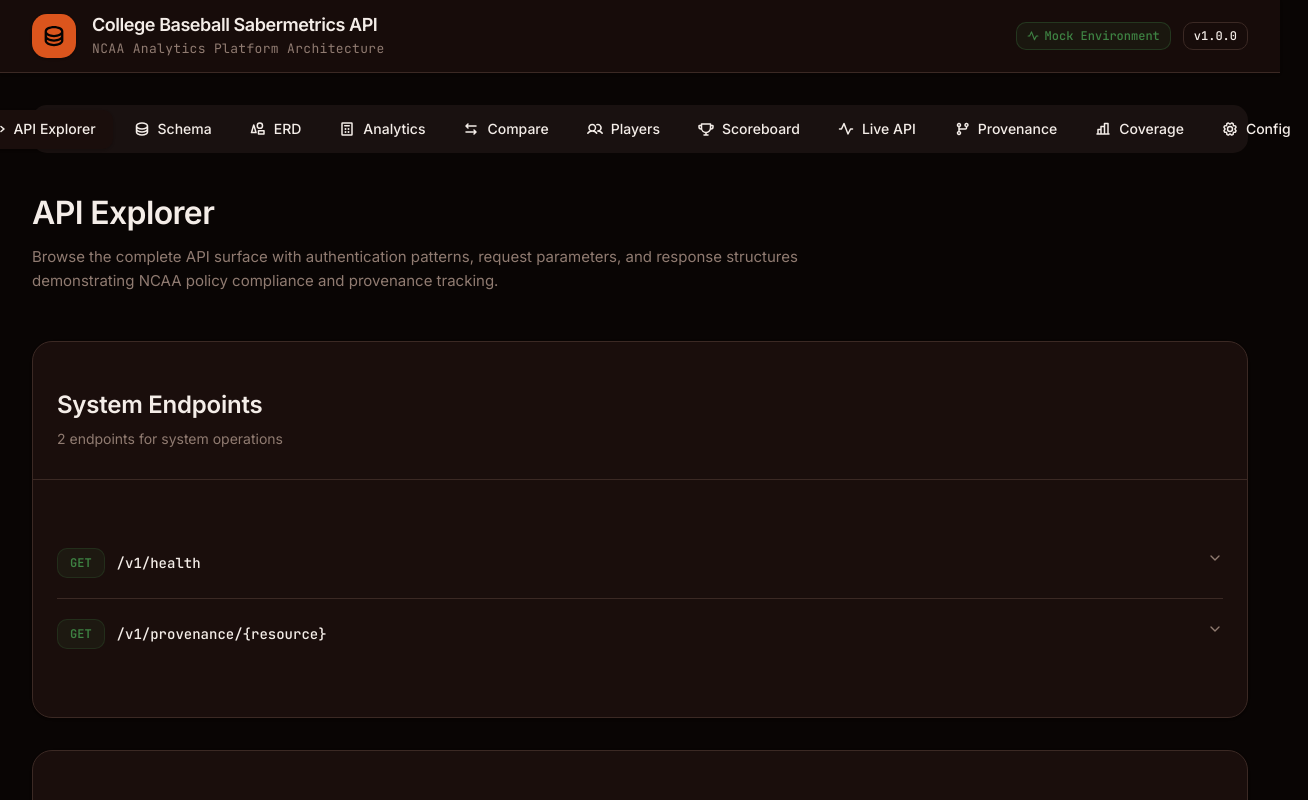
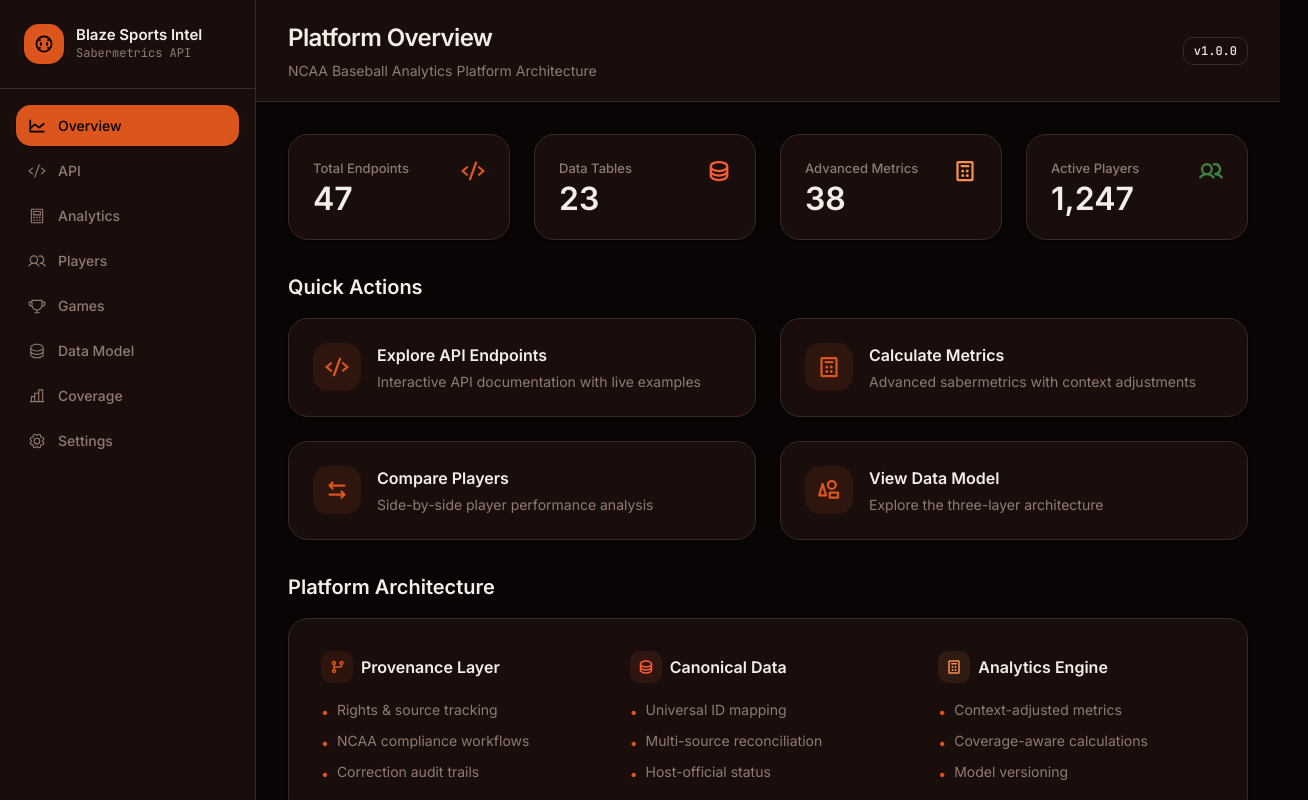
Before and after one commit to ahump20/college-baseball-sabermetrics-API, a React (Vite) app: page / in a window 1280 px wide. Shown: the top 800 px of the page, 1308 px wide, since content can reach past the window. Built offline with nearby package versions, Linux system fonts and the light colour scheme.

Commit message:
Generated by Spark: can you create a better consolidated and more intuitively laid out UI/UX than currently exists? or is this the only design format style you possess

```diff
--- a/src/App.tsx
+++ b/src/App.tsx
@@ -1,7 +1,9 @@
 import { useState } from 'react';
-import { Tabs, TabsContent, TabsList, TabsTrigger } from '@/components/ui/tabs';
+import { Card } from '@/components/ui/card';
 import { Badge } from '@/components/ui/badge';
-import { Code, Database, Calculator, GitBranch, ChartBar, Pulse, Shapes, ArrowsLeftRight, Users, Trophy, Gear } from '@phosphor-icons/react';
+import { Button } from '@/components/ui/button';
+import { Separator } from '@/components/ui/separator';
+import { Database, ChartBar, Users, Trophy, Pulse, Code, Calculator, Shapes, GitBranch, ArrowsLeftRight, ChartLine, Baseball, Gear } from '@phosphor-icons/react';
 import { APIExplorer } from '@/components/APIExplorer';
 import { SchemaViewer } from '@/components/SchemaViewer';
 import { MetricsCalculator } from '@/components/MetricsCalculator';
@@ -15,197 +17,317 @@
 import { KVNamespaceManager } from '@/components/KVNamespaceManager';
 import { APISecretsManager } from '@/components/APISecretsManager';
 
+type ViewType = 'dashboard' | 'api' | 'schema' | 'erd' | 'analytics' | 'comparison' | 'players' | 'games' | 'live' | 'provenance' | 'coverage' | 'config';
+
 function App() {
-  const [activeTab, setActiveTab] = useState('api');
+  const [currentView, setCurrentView] = useState<ViewType>('dashboard');
+
+  const navItems = [
+    { id: 'dashboard' as ViewType, label: 'Overview', icon: ChartLine },
+    { id: 'api' as ViewType, label: 'API', icon: Code },
+    { id: 'analytics' as ViewType, label: 'Analytics', icon: Calculator },
+    { id: 'players' as ViewType, label: 'Players', icon: Users },
+    { id: 'games' as ViewType, label: 'Games', icon: Trophy },
+    { id: 'schema' as ViewType, label: 'Data Model', icon: Database },
+    { id: 'coverage' as ViewType, label: 'Coverage', icon: ChartBar },
+    { id: 'config' as ViewType, label: 'Settings', icon: Gear },
+  ];
+
+  const quickActions = [
+    { label: 'Explore API Endpoints', view: 'api' as ViewType, icon: Code, description: 'Interactive API documentation with live examples' },
+    { label: 'Calculate Metrics', view: 'analytics' as ViewType, icon: Calculator, description: 'Advanced sabermetrics with context adjustments' },
+    { label: 'Compare Players', view: 'players' as ViewType, icon: ArrowsLeftRight, description: 'Side-by-side player performance analysis' },
+    { label: 'View Data Model', view: 'schema' as ViewType, icon: Shapes, description: 'Explore the three-layer architecture' },
+  ];
+
+  const platformStats = [
+    { label: 'Total Endpoints', value: '47', icon: Code, color: 'text-primary' },
+    { label: 'Data Tables', value: '23', icon: Database, color: 'text-accent' },
+    { label: 'Advanced Metrics', value: '38', icon: Calculator, color: 'text-secondary' },
+    { label: 'Active Players', value: '1,247', icon: Users, color: 'text-success' },
+  ];
 
   return (
-    <div className="min-h-screen bg-background flex flex-col">
-      <header className="sticky top-0 z-50 w-full border-b border-border bg-card/95 backdrop-blur-sm supports-[backdrop-filter]:bg-card/90 shadow-sm">
-        <div className="container mx-auto px-6 lg:px-8">
-          <div className="flex h-[72px] items-center justify-between gap-6">
-            <div className="flex items-center gap-4 flex-1 min-w-0">
-              <div className="w-11 h-11 rounded-lg bg-primary flex items-center justify-center shadow-sm shrink-0">
-                <Database className="text-primary-foreground" size={24} weight="bold" />
+    <div className="min-h-screen bg-background flex">
+      <aside className="w-64 border-r border-border bg-card flex flex-col shrink-0">
+        <div className="p-6 border-b border-border">
+          <div className="flex items-center gap-3">
+            <div className="w-10 h-10 rounded-lg bg-primary flex items-center justify-center shadow-sm">
+              <Baseball className="text-primary-foreground" size={20} weight="bold" />
             </div>
-              <div className="min-w-0">
-                <h1 className="text-[1.125rem] font-semibold tracking-tight text-foreground leading-tight truncate">
-                  College Baseball Sabermetrics API
+            <div>
+              <h1 className="text-[0.9375rem] font-semibold text-foreground leading-tight">
+                Blaze Sports Intel
               </h1>
-                <p className="text-[0.8125rem] text-muted-foreground font-mono tracking-wide mt-0.5">
-                  NCAA Analytics Platform Architecture
+              <p className="text-[0.75rem] text-muted-foreground font-mono">
+                Sabermetrics API
               </p>
             </div>
           </div>
-            <div className="flex items-center gap-3 shrink-0">
-              <Badge variant="outline" className="font-mono text-[0.75rem] px-2.5 py-1 border-success/30 bg-success/10 text-success gap-1.5">
+        </div>
+
+        <nav className="flex-1 p-4 space-y-1">
+          {navItems.map((item) => {
+            const Icon = item.icon;
+            const isActive = currentView === item.id;
+            return (
+              <button
+                key={item.id}
+                onClick={() => setCurrentView(item.id)}
+                className={`
+                  w-full flex items-center gap-3 px-3 py-2.5 rounded-lg text-[0.875rem] font-medium transition-all
+                  ${isActive
+                    ? 'bg-primary text-primary-foreground shadow-sm'
+                    : 'text-muted-foreground hover:bg-muted hover:text-foreground'
+                  }
+                `}
+              >
+                <Icon size={18} weight={isActive ? 'bold' : 'regular'} />
+                <span>{item.label}</span>
+              </button>
+            );
+          })}
+        </nav>
+
+        <div className="p-4 border-t border-border">
+          <Badge variant="outline" className="w-full justify-center font-mono text-[0.75rem] px-2.5 py-1.5 border-success/30 bg-success/10 text-success gap-1.5">
             <Pulse size={12} weight="bold" />
             Mock Environment
           </Badge>
+        </div>
+      </aside>
+
+      <main className="flex-1 flex flex-col overflow-hidden">
+        <header className="border-b border-border bg-card px-8 py-5">
+          <div className="flex items-center justify-between">
+            <div>
+              <h2 className="text-[1.5rem] font-semibold text-foreground tracking-tight">
+                {currentView === 'dashboard' && 'Platform Overview'}
+                {currentView === 'api' && 'API Explorer'}
+                {currentView === 'analytics' && 'Analytics & Metrics'}
+                {currentView === 'players' && 'Player Performance'}
+                {currentView === 'games' && 'Game Scoreboard'}
+                {currentView === 'schema' && 'Data Model & Architecture'}
+                {currentView === 'coverage' && 'Data Coverage Dashboard'}
+                {currentView === 'config' && 'Configuration & Settings'}
+              </h2>
+              <p className="text-[0.875rem] text-muted-foreground mt-1">
+                {currentView === 'dashboard' && 'NCAA Baseball Analytics Platform Architecture'}
+                {currentView === 'api' && 'Interactive endpoint documentation with live examples'}
+                {currentView === 'analytics' && 'Advanced sabermetrics with context adjustments'}
+                {currentView === 'players' && 'Compare and analyze player statistics'}
+                {currentView === 'games' && 'Live scores and game results'}
+                {currentView === 'schema' && 'Three-layer architecture with provenance tracking'}
+                {currentView === 'coverage' && 'Data availability across divisions and conferences'}
+                {currentView === 'config' && 'KV namespaces and API authentication'}
+              </p>
+            </div>
             <Badge variant="outline" className="font-mono text-[0.75rem] px-2.5 py-1">
               v1.0.0
             </Badge>
           </div>
+        </header>
+
+        <div className="flex-1 overflow-auto p-8">
+          {currentView === 'dashboard' && (
+            <div className="space-y-8 max-w-7xl">
+              <div className="grid grid-cols-4 gap-6">
+                {platformStats.map((stat) => {
+                  const Icon = stat.icon;
+                  return (
+                    <Card key={stat.label} className="p-6">
+                      <div className="flex items-start justify-between">
+                        <div>
+                          <p className="text-[0.8125rem] text-muted-foreground font-medium mb-1">
+                            {stat.label}
+                          </p>
+                          <p className="text-[2rem] font-semibold text-foreground leading-none">
+                            {stat.value}
+                          </p>
+                        </div>
+                        <div className={`${stat.color}`}>
+                          <Icon size={24} weight="bold" />
                         </div>
                       </div>
-      </header>
-
-      <main className="flex-1 container mx-auto px-6 lg:px-8 py-8">
-        <Tabs value={activeTab} onValueChange={setActiveTab} className="w-full space-y-8">
-          <TabsList className="inline-flex h-12 w-auto gap-1 bg-muted/50 p-1 rounded-lg">
-            <TabsTrigger value="api" className="gap-2 px-4 data-[state=active]:bg-card data-[state=active]:shadow-sm rounded-md transition-all">
-              <Code size={18} weight="bold" />
-              <span className="font-medium text-[0.875rem]">API Explorer</span>
-            </TabsTrigger>
-            <TabsTrigger value="schema" className="gap-2 px-4 data-[state=active]:bg-card data-[state=active]:shadow-sm rounded-md transition-all">
-              <Database size={18} weight="bold" />
-              <span className="font-medium text-[0.875rem]">Schema</span>
-            </TabsTrigger>
-            <TabsTrigger value="erd" className="gap-2 px-4 data-[state=active]:bg-card data-[state=active]:shadow-sm rounded-md transition-all">
-              <Shapes size={18} weight="bold" />
-              <span className="font-medium text-[0.875rem]">ERD</span>
-            </TabsTrigger>
-            <TabsTrigger value="metrics" className="gap-2 px-4 data-[state=active]:bg-card data-[state=active]:shadow-sm rounded-md transition-all">
-              <Calculator size={18} weight="bold" />
-              <span className="font-medium text-[0.875rem]">Analytics</span>
-            </TabsTrigger>
-            <TabsTrigger value="comparison" className="gap-2 px-4 data-[state=active]:bg-card data-[state=active]:shadow-sm rounded-md transition-all">
-              <ArrowsLeftRight size={18} weight="bold" />
-              <span className="font-medium text-[0.875rem]">Compare</span>
-            </TabsTrigger>
-            <TabsTrigger value="players" className="gap-2 px-4 data-[state=active]:bg-card data-[state=active]:shadow-sm rounded-md transition-all">
-              <Users size={18} weight="bold" />
-              <span className="font-medium text-[0.875rem]">Players</span>
-            </TabsTrigger>
-            <TabsTrigger value="scoreboard" className="gap-2 px-4 data-[state=active]:bg-card data-[state=active]:shadow-sm rounded-md transition-all">
-              <Trophy size={18} weight="bold" />
-              <span className="font-medium text-[0.875rem]">Scoreboard</span>
-            </TabsTrigger>
-            <TabsTrigger value="live" className="gap-2 px-4 data-[state=active]:bg-card data-[state=active]:shadow-sm rounded-md transition-all">
-              <Pulse size={18} weight="bold" />
-              <span className="font-medium text-[0.875rem]">Live API</span>
-            </TabsTrigger>
-            <TabsTrigger value="provenance" className="gap-2 px-4 data-[state=active]:bg-card data-[state=active]:shadow-sm rounded-md transition-all">
-              <GitBranch size={18} weight="bold" />
-              <span className="font-medium text-[0.875rem]">Provenance</span>
-            </TabsTrigger>
-            <TabsTrigger value="coverage" className="gap-2 px-4 data-[state=active]:bg-card data-[state=active]:shadow-sm rounded-md transition-all">
-              <ChartBar size={18} weight="bold" />
-              <span className="font-medium text-[0.875rem]">Coverage</span>
-            </TabsTrigger>
-            <TabsTrigger value="config" className="gap-2 px-4 data-[state=active]:bg-card data-[state=active]:shadow-sm rounded-md transition-all">
-              <Gear size={18} weight="bold" />
-              <span className="font-medium text-[0.875rem]">Config</span>
-            </TabsTrigger>
-          </TabsList>
+                    </Card>
+                  );
+                })}
+              </div>
 
               <div>
-            <TabsContent value="api" className="mt-0 space-y-6">
-              <APIExplorer />
-            </TabsContent>
+                <h3 className="text-[1.25rem] font-semibold text-foreground mb-4">Quick Actions</h3>
+                <div className="grid grid-cols-2 gap-6">
+                  {quickActions.map((action) => {
+                    const Icon = action.icon;
+                    return (
+                      <Card key={action.label} className="p-6 hover:shadow-lg transition-shadow cursor-pointer" onClick={() => setCurrentView(action.view)}>
+                        <div className="flex items-start gap-4">
+                          <div className="w-12 h-12 rounded-lg bg-primary/10 flex items-center justify-center shrink-0">
+                            <Icon className="text-primary" size={24} weight="bold" />
+                          </div>
+                          <div className="flex-1">
+                            <h4 className="text-[1rem] font-semibold text-foreground mb-1">
+                              {action.label}
+                            </h4>
+                            <p className="text-[0.875rem] text-muted-foreground">
+                              {action.description}
+                            </p>
+                          </div>
+                        </div>
+                      </Card>
+                    );
+                  })}
+                </div>
+              </div>
 
-            <TabsContent value="schema" className="mt-0 space-y-6">
-              <SchemaViewer />
-            </TabsContent>
-
-            <TabsContent value="erd" className="mt-0 space-y-6">
-              <InteractiveERD />
-            </TabsContent>
-
-            <TabsContent value="metrics" className="mt-0 space-y-6">
-              <MetricsCalculator />
-            </TabsContent>
-
-            <TabsContent value="comparison" className="mt-0 space-y-6">
-              <ComparisonTool />
-            </TabsContent>
-
-            <TabsContent value="players" className="mt-0 space-y-6">
-              <PlayerComparison />
-            </TabsContent>
-
-            <TabsContent value="scoreboard" className="mt-0 space-y-6">
-              <Scoreboard />
-            </TabsContent>
-
-            <TabsContent value="live" className="mt-0 space-y-6">
-              <LiveAPISimulator />
-            </TabsContent>
-
-            <TabsContent value="provenance" className="mt-0 space-y-6">
-              <ProvenanceTracker />
-            </TabsContent>
-
-            <TabsContent value="coverage" className="mt-0 space-y-6">
-              <CoverageDashboard />
-            </TabsContent>
-
-            <TabsContent value="config" className="mt-0 space-y-6">
-              <div className="space-y-6">
-                <KVNamespaceManager />
-                <APISecretsManager />
+              <div>
+                <h3 className="text-[1.25rem] font-semibold text-foreground mb-4">Platform Architecture</h3>
+                <Card className="p-8">
+                  <div className="grid grid-cols-3 gap-8">
+                    <div>
+                      <div className="flex items-center gap-2 mb-4">
+                        <div className="w-8 h-8 rounded-md bg-primary/10 flex items-center justify-center">
+                          <GitBranch className="text-primary" size={16} weight="bold" />
                         </div>
-            </TabsContent>
+                        <h4 className="text-[1rem] font-semibold text-foreground">Provenance Layer</h4>
                       </div>
-        </Tabs>
-      </main>
-
-      <footer className="border-t border-border bg-muted/30 mt-auto">
-        <div className="container mx-auto px-6 lg:px-8 py-12">
-          <div className="grid grid-cols-1 md:grid-cols-3 gap-12">
-            <div>
-              <h3 className="font-semibold text-[1rem] mb-4 text-foreground">Architecture Layers</h3>
-              <ul className="space-y-3 text-[0.875rem] text-muted-foreground">
-                <li className="flex items-start gap-2.5">
-                  <span className="text-primary mt-0.5 font-bold">•</span>
-                  <span>Rights & Provenance Tracking</span>
+                      <ul className="space-y-2 text-[0.875rem] text-muted-foreground">
+                        <li className="flex items-start gap-2">
+                          <span className="text-primary mt-0.5">•</span>
+                          <span>Rights & source tracking</span>
                         </li>
-                <li className="flex items-start gap-2.5">
-                  <span className="text-primary mt-0.5 font-bold">•</span>
-                  <span>Canonical ID Mapping</span>
+                        <li className="flex items-start gap-2">
+                          <span className="text-primary mt-0.5">•</span>
+                          <span>NCAA compliance workflows</span>
                         </li>
-                <li className="flex items-start gap-2.5">
-                  <span className="text-primary mt-0.5 font-bold">•</span>
-                  <span>Advanced Sabermetrics</span>
+                        <li className="flex items-start gap-2">
+                          <span className="text-primary mt-0.5">•</span>
+                          <span>Correction audit trails</span>
                         </li>
                       </ul>
                     </div>
+
                     <div>
-              <h3 className="font-semibold text-[1rem] mb-4 text-foreground">NCAA Compliance</h3>
-              <ul className="space-y-3 text-[0.875rem] text-muted-foreground">
-                <li className="flex items-start gap-2.5">
-                  <span className="text-primary mt-0.5 font-bold">•</span>
-                  <span>Host-Official Rule</span>
+                      <div className="flex items-center gap-2 mb-4">
+                        <div className="w-8 h-8 rounded-md bg-accent/10 flex items-center justify-center">
+                          <Database className="text-accent" size={16} weight="bold" />
+                        </div>
+                        <h4 className="text-[1rem] font-semibold text-foreground">Canonical Data</h4>
+                      </div>
+                      <ul className="space-y-2 text-[0.875rem] text-muted-foreground">
+                        <li className="flex items-start gap-2">
+                          <span className="text-primary mt-0.5">•</span>
+                          <span>Universal ID mapping</span>
                         </li>
-                <li className="flex items-start gap-2.5">
-                  <span className="text-primary mt-0.5 font-bold">•</span>
-                  <span>Box Score Proofing</span>
+                        <li className="flex items-start gap-2">
+                          <span className="text-primary mt-0.5">•</span>
+                          <span>Multi-source reconciliation</span>
                         </li>
-                <li className="flex items-start gap-2.5">
-                  <span className="text-primary mt-0.5 font-bold">•</span>
-                  <span>Correction Workflows</span>
+                        <li className="flex items-start gap-2">
+                          <span className="text-primary mt-0.5">•</span>
+                          <span>Host-official status</span>
                         </li>
                       </ul>
                     </div>
+
                     <div>
-              <h3 className="font-semibold text-[1rem] mb-4 text-foreground">Key Features</h3>
-              <ul className="space-y-3 text-[0.875rem] text-muted-foreground">
-                <li className="flex items-start gap-2.5">
-                  <span className="text-primary mt-0.5 font-bold">•</span>
-                  <span>Coverage-Aware Metrics</span>
+                      <div className="flex items-center gap-2 mb-4">
+                        <div className="w-8 h-8 rounded-md bg-secondary/10 flex items-center justify-center">
+                          <Calculator className="text-secondary" size={16} weight="bold" />
+                        </div>
+                        <h4 className="text-[1rem] font-semibold text-foreground">Analytics Engine</h4>
+                      </div>
+                      <ul className="space-y-2 text-[0.875rem] text-muted-foreground">
+                        <li className="flex items-start gap-2">
+                          <span className="text-primary mt-0.5">•</span>
+                          <span>Context-adjusted metrics</span>
                         </li>
-                <li className="flex items-start gap-2.5">
-                  <span className="text-primary mt-0.5 font-bold">•</span>
-                  <span>Context Adjustments</span>
+                        <li className="flex items-start gap-2">
+                          <span className="text-primary mt-0.5">•</span>
+                          <span>Coverage-aware calculations</span>
                         </li>
-                <li className="flex items-start gap-2.5">
-                  <span className="text-primary mt-0.5 font-bold">•</span>
-                  <span>Model Versioning</span>
+                        <li className="flex items-start gap-2">
+                          <span className="text-primary mt-0.5">•</span>
+                          <span>Model versioning</span>
                         </li>
                       </ul>
                     </div>
                   </div>
+                </Card>
               </div>
-      </footer>
+
+              <div className="grid grid-cols-2 gap-6">
+                <Card className="p-6">
+                  <div className="flex items-center gap-2 mb-4">
+                    <ChartBar className="text-primary" size={20} weight="bold" />
+                    <h4 className="text-[1rem] font-semibold text-foreground">Data Coverage</h4>
+                  </div>
+                  <p className="text-[0.875rem] text-muted-foreground mb-4">
+                    Track data availability across divisions, conferences, and tracking systems
+                  </p>
+                  <Button onClick={() => setCurrentView('coverage')} variant="outline" size="sm" className="w-full">
+                    View Coverage Dashboard
+                  </Button>
+                </Card>
+
+                <Card className="p-6">
+                  <div className="flex items-center gap-2 mb-4">
+                    <Pulse className="text-accent" size={20} weight="bold" />
+                    <h4 className="text-[1rem] font-semibold text-foreground">Live API Simulator</h4>
+                  </div>
+                  <p className="text-[0.875rem] text-muted-foreground mb-4">
+                    Test real-time API requests with mock data and response examples
+                  </p>
+                  <Button onClick={() => setCurrentView('live')} variant="outline" size="sm" className="w-full">
+                    Launch Simulator
+                  </Button>
+                </Card>
+              </div>
+            </div>
+          )}
+
+          {currentView === 'api' && <APIExplorer />}
+          {currentView === 'schema' && (
+            <div className="space-y-6">
+              <div className="flex gap-4 border-b border-border pb-4">
+                <Button variant="outline" size="sm" onClick={() => setCurrentView('schema')}>
+                  Schema Details
+                </Button>
+                <Button variant="outline" size="sm" onClick={() => setCurrentView('erd')}>
+                  ERD Diagram
+                </Button>
+              </div>
+              <SchemaViewer />
+            </div>
+          )}
+          {currentView === 'erd' && <InteractiveERD />}
+          {currentView === 'analytics' && (
+            <div className="space-y-6">
+              <div className="flex gap-4 border-b border-border pb-4">
+                <Button variant="outline" size="sm">
+                  Metrics Calculator
+                </Button>
+                <Button variant="outline" size="sm" onClick={() => setCurrentView('comparison')}>
+                  Comparison Tool
+                </Button>
+              </div>
+              <MetricsCalculator />
+            </div>
+          )}
+          {currentView === 'comparison' && <ComparisonTool />}
+          {currentView === 'players' && <PlayerComparison />}
+          {currentView === 'games' && <Scoreboard />}
+          {currentView === 'live' && <LiveAPISimulator />}
+          {currentView === 'provenance' && <ProvenanceTracker />}
+          {currentView === 'coverage' && <CoverageDashboard />}
+          {currentView === 'config' && (
+            <div className="space-y-6 max-w-5xl">
+              <KVNamespaceManager />
+              <APISecretsManager />
+            </div>
+          )}
+        </div>
+      </main>
     </div>
   );
 }
```
Also changed, not shown: 2 other files (tests, documents, lock files or other folders). Lines whose indentation alone changed are shown as unchanged.
